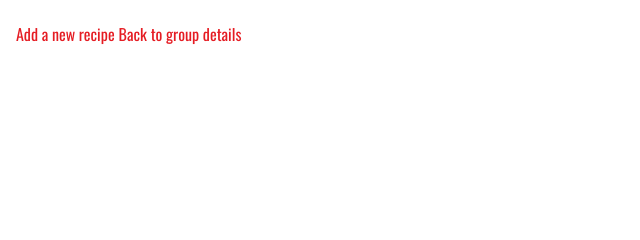
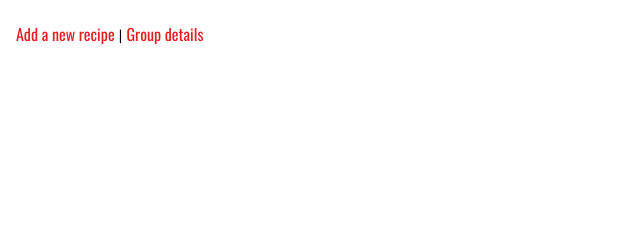
Before and after one commit to valenium/Meal_Planner, a Django app: template main_app/templates/group/recipe/index.html in a window 1280 px wide. Shown: the part 167-407 px from the top of the page, without its empty margins (0-640 px from the left). Run offline with Django 5.2, Linux system fonts and the light colour scheme; the template is opened without the code that fills it, so the values that code supplies are empty.

```diff
--- a/main_app/templates/group/recipe/detail.html
+++ b/main_app/templates/group/recipe/detail.html
@@ -6,6 +6,8 @@
     {% load custom_tags %}
 <main>
     <a class="links" href="{% url 'recipes_index' collabgroup_id %}">All Recipes</a>
+    |
+    <a class="links" href="{% url 'meal_calendar' collabgroup_id %}">Meal plan</a>
     |
     <a class="links" href="{% url 'recipes_update' collabgroup_id recipe.id %}">Edit recipe</a>
     |
--- a/main_app/templates/group/recipe/index.html
+++ b/main_app/templates/group/recipe/index.html
@@ -6,15 +6,16 @@
 
     <h1>{{collab_group.name}}'s Recipes</h1>
 
+    <a class="links" href="{% url 'recipes_create' collab_group.id %}">Add a new recipe</a>
+    |
+    <a class="links" href="{% url 'group_detail' collab_group.id %}">Group details</a>
+
     <ul>
         {% for recipe in recipes %}
         <li><a class="links" href="{% url 'recipes_detail' collabgroup_id=collab_group.id recipe_id=recipe.id %}">{{recipe.title}}</a></li>
         {% endfor %}
     </ul>
 
-    <a class="links" href="{% url 'recipes_create' collab_group.id %}">Add a new recipe</a>
-    <a class="links" href="{% url 'group_detail' collab_group.id %}">Back to group details</a>
-
 </main>
 
 {% endblock %}
```
